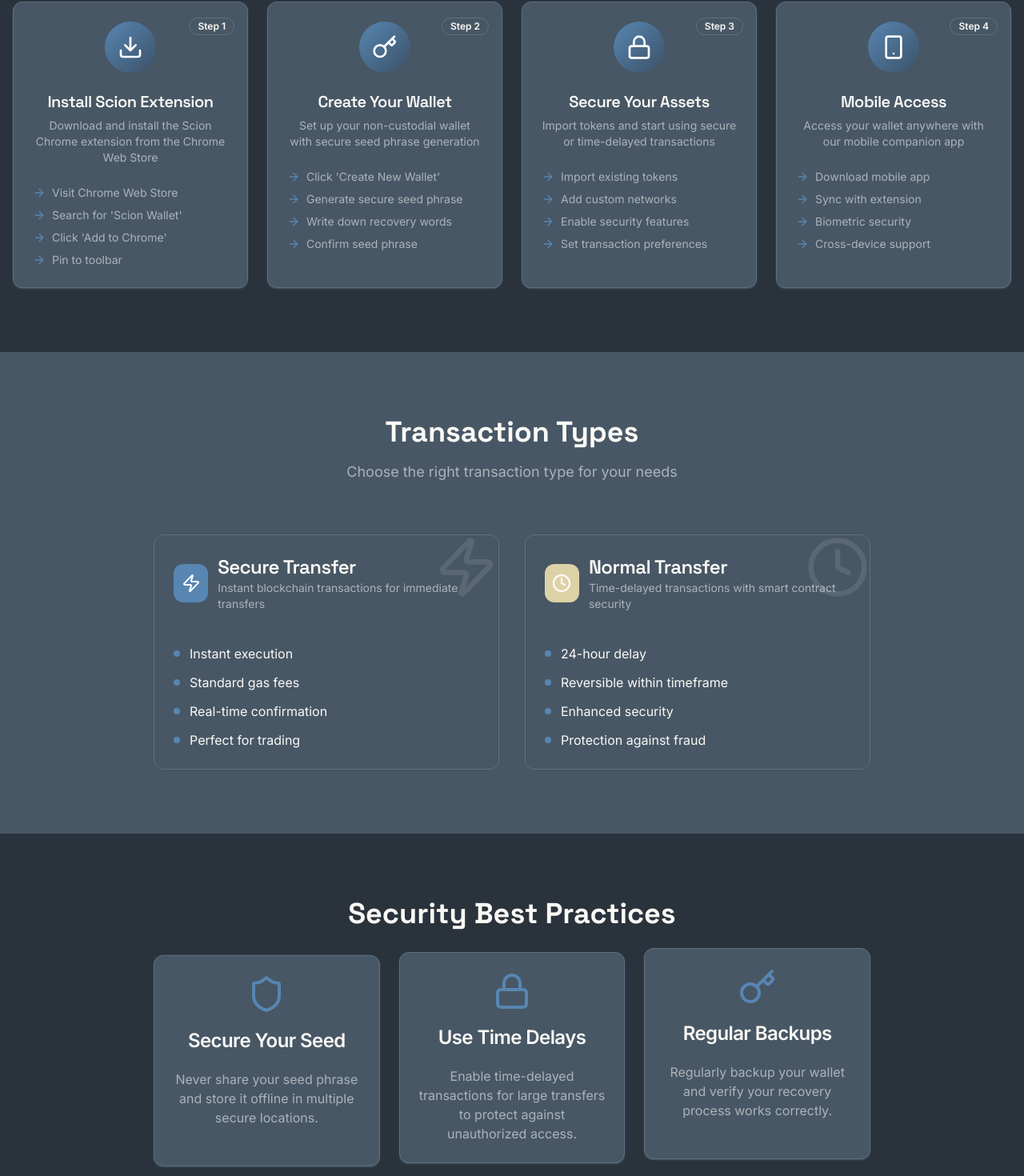
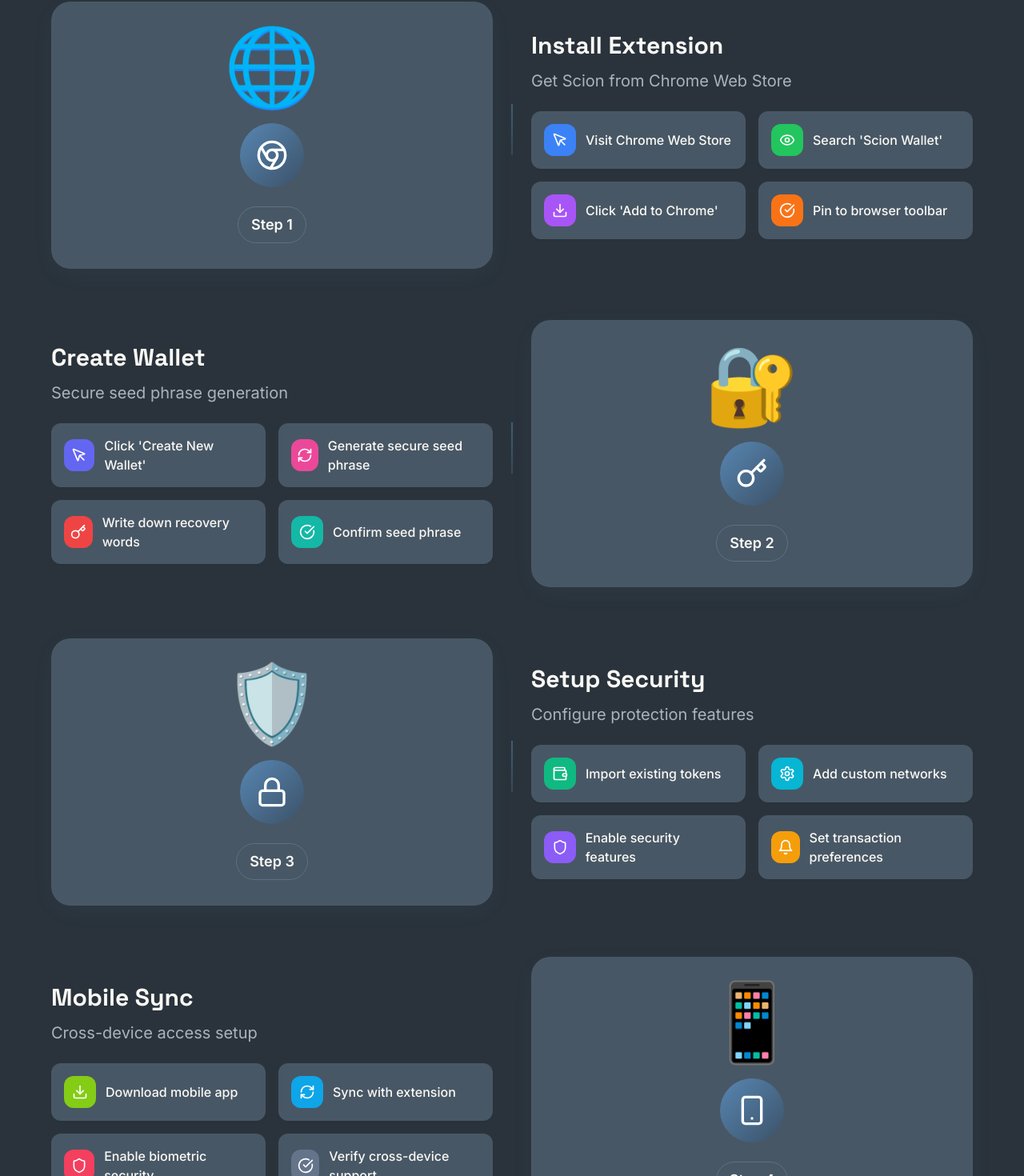
Before and after one commit to amishi02/gatekeeper-wallet-landing, a React (Vite) app: page /guide in a window 1280 px wide. Shown: the part 564-2034 px from the top of the page at 80% size. Built offline with nearby package versions, Linux system fonts and the light colour scheme.

Commit message:
Refine About and Guide pages
Remove "Meet the Team" section from the About page. Enhance the Usage Guide page with more visual, step-by-step instructions for better user understanding.

```diff
--- a/src/pages/Guide.tsx
+++ b/src/pages/Guide.tsx
@@ -3,205 +3,357 @@ import Navigation from '@/components/Navigation';
 import { Card, CardContent, CardDescription, CardHeader, CardTitle } from '@/components/ui/card';
 import { Badge } from '@/components/ui/badge';
 import { Button } from '@/components/ui/button';
-import { Shield, Clock, Zap, ArrowRight, Download, Key, Lock, Smartphone } from 'lucide-react';
+import { Shield, Clock, Zap, ArrowRight, Download, Key, Lock, Smartphone, Chrome, Wallet, Settings, CheckCircle, MousePointer, Eye, RefreshCw, Bell } from 'lucide-react';
 
 const Guide = () => {
-  const steps = [
+  const visualSteps = [
     {
-      title: "Install Scion Extension",
-      description: "Download and install the Scion Chrome extension from the Chrome Web Store",
-      icon: Download,
-      details: ["Visit Chrome Web Store", "Search for 'Scion Wallet'", "Click 'Add to Chrome'", "Pin to toolbar"]
+      step: 1,
+      title: "Install Extension",
+      description: "Get Scion from Chrome Web Store",
+      icon: Chrome,
+      visual: "🌐",
+      actions: [
+        { icon: MousePointer, text: "Visit Chrome Web Store", color: "bg-blue-500" },
+        { icon: Eye, text: "Search 'Scion Wallet'", color: "bg-green-500" },
+        { icon: Download, text: "Click 'Add to Chrome'", color: "bg-purple-500" },
+        { icon: CheckCircle, text: "Pin to browser toolbar", color: "bg-orange-500" }
+      ]
     },
     {
-      title: "Create Your Wallet",
-      description: "Set up your non-custodial wallet with secure seed phrase generation",
+      step: 2,
+      title: "Create Wallet",
+      description: "Secure seed phrase generation",
       icon: Key,
-      details: ["Click 'Create New Wallet'", "Generate secure seed phrase", "Write down recovery words", "Confirm seed phrase"]
+      visual: "🔐",
+      actions: [
+        { icon: MousePointer, text: "Click 'Create New Wallet'", color: "bg-indigo-500" },
+        { icon: RefreshCw, text: "Generate secure seed phrase", color: "bg-pink-500" },
+        { icon: Key, text: "Write down recovery words", color: "bg-red-500" },
+        { icon: CheckCircle, text: "Confirm seed phrase", color: "bg-teal-500" }
+      ]
     },
     {
-      title: "Secure Your Assets",
-      description: "Import tokens and start using secure or time-delayed transactions",
+      step: 3,
+      title: "Setup Security",
+      description: "Configure protection features",
       icon: Lock,
-      details: ["Import existing tokens", "Add custom networks", "Enable security features", "Set transaction preferences"]
+      visual: "🛡️",
+      actions: [
+        { icon: Wallet, text: "Import existing tokens", color: "bg-emerald-500" },
+        { icon: Settings, text: "Add custom networks", color: "bg-cyan-500" },
+        { icon: Shield, text: "Enable security features", color: "bg-violet-500" },
+        { icon: Bell, text: "Set transaction preferences", color: "bg-amber-500" }
+      ]
     },
     {
-      title: "Mobile Access",
-      description: "Access your wallet anywhere with our mobile companion app",
+      step: 4,
+      title: "Mobile Sync",
+      description: "Cross-device access setup",
       icon: Smartphone,
-      details: ["Download mobile app", "Sync with extension", "Biometric security", "Cross-device support"]
+      visual: "📱",
+      actions: [
+        { icon: Download, text: "Download mobile app", color: "bg-lime-500" },
+        { icon: RefreshCw, text: "Sync with extension", color: "bg-sky-500" },
+        { icon: Shield, text: "Enable biometric security", color: "bg-rose-500" },
+        { icon: CheckCircle, text: "Verify cross-device support", color: "bg-slate-500" }
+      ]
     }
   ];
 
-  const transactionTypes = [
+  const transactionVisual = [
+    {
+      type: "Instant Transfer",
+      icon: Zap,
+      description: "Immediate blockchain execution",
+      visual: "⚡",
+      speed: "< 1 second",
+      security: "Standard",
+      useCase: "Daily transactions & trading",
+      color: "gradient-primary",
+      features: [
+        { icon: Zap, text: "Lightning fast execution" },
+        { icon: CheckCircle, text: "Real-time confirmation" },
+        { icon: Wallet, text: "Perfect for trading" }
+      ]
+    },
     {
       type: "Secure Transfer",
-      icon: Zap,
-      description: "Instant blockchain transactions for immediate transfers",
-      features: ["Instant execution", "Standard gas fees", "Real-time confirmation", "Perfect for trading"],
-      color: "text-primary"
-    },
-    {
-      type: "Normal Transfer",
       icon: Clock,
-      description: "Time-delayed transactions with smart contract security",
-      features: ["24-hour delay", "Reversible within timeframe", "Enhanced security", "Protection against fraud"],
-      color: "text-secondary-dark"
+      description: "Time-delayed with smart contract protection",
+      visual: "🕐",
+      speed: "24 hours",
+      security: "Enhanced",
+      useCase: "Large transfers & savings",
+      color: "bg-gradient-to-r from-secondary to-secondary-dark",
+      features: [
+        { icon: Clock, text: "24-hour safety window" },
+        { icon: RefreshCw, text: "Reversible if needed" },
+        { icon: Shield, text: "Fraud protection" }
+      ]
     }
   ];
 
   return (
     <div className="min-h-screen">
       <Navigation />
+
       {/* Hero Section */}
-      <section className="gradient-hero py-20">
-        <div className="container mx-auto px-4 text-center">
+      <section className="gradient-hero py-20 relative overflow-hidden">
+        <div className="absolute inset-0 bg-gradient-to-br from-transparent via-white/5 to-white/10" />
+        <div className="container mx-auto px-4 text-center relative z-10">
           <div className="animate-fade-in-up">
             <Badge variant="secondary" className="mb-4 animate-glow">
               <Shield className="w-4 h-4 mr-2" />
-              Complete Usage Guide
+              Visual Setup Guide
             </Badge>
-            <h1 className="text-4xl md:text-6xl font-space-grotesk font-bold text-foreground mb-6">
+            <h1 className="text-4xl md:text-6xl font-space-grotesk font-bold text-white mb-6">
               Master Your{' '}
               <span className="bg-gradient-to-r from-secondary to-secondary-dark bg-clip-text text-transparent">
                 Scion Wallet
               </span>
             </h1>
-            <p className="text-xl text-muted-foreground max-w-3xl mx-auto">
-              Learn how to use Scion's advanced features for secure, non-custodial cryptocurrency management
+            <p className="text-xl text-white/80 max-w-3xl mx-auto">
+              Visual step-by-step guide to securely set up and use your non-custodial cryptocurrency wallet
             </p>
           </div>
         </div>
       </section>
 
-      {/* Getting Started Steps */}
+      {/* Visual Setup Flow */}
       <section className="py-20 bg-background">
         <div className="container mx-auto px-4">
           <div className="text-center mb-16 animate-fade-in">
             <h2 className="text-3xl md:text-4xl font-space-grotesk font-bold text-foreground mb-4">
-              Getting Started
+              Quick Visual Setup
             </h2>
             <p className="text-lg text-muted-foreground">
-              Follow these simple steps to set up your Scion wallet
+              Follow the visual cues - no complex reading required
             </p>
           </div>
 
-          <div className="grid md:grid-cols-2 lg:grid-cols-4 gap-6">
-            {steps.map((step, index) => (
-              <Card key={index} className="relative overflow-hidden group hover-scale animate-slide-in-left shadow-card" style={{animationDelay: `${index * 0.2}s`}}>
-                <CardHeader className="text-center">
-                  <div className="w-16 h-16 gradient-primary rounded-full flex items-center justify-center mx-auto mb-4 group-hover:animate-bounce-gentle">
-                    <step.icon className="w-8 h-8 text-white" />
+          {/* Progress Flow */}
+          <div className="max-w-6xl mx-auto">
+            {visualSteps.map((step, index) => (
+              <div key={step.step} className="relative mb-16 last:mb-0">
+                {/* Connection Line */}
+                {index < visualSteps.length - 1 && (
+                  <div className="absolute left-1/2 top-32 w-px h-16 bg-gradient-to-b from-primary to-primary/50 transform -translate-x-1/2 z-0" />
+                )}
+
+                <div className={`grid lg:grid-cols-2 gap-12 items-center ${index % 2 === 0 ? '' : 'lg:grid-flow-col-dense'}`}>
+                  {/* Visual Side */}
+                  <div className={`relative ${index % 2 === 0 ? 'lg:order-1' : 'lg:order-2'}`}>
+                    <div className="bg-card rounded-3xl p-8 shadow-card hover:shadow-glow transition-all duration-500 text-center group">
+                      <div className="text-8xl mb-6 group-hover:scale-110 transition-transform duration-300">
+                        {step.visual}
+                      </div>
+                      <div className="w-20 h-20 gradient-primary rounded-full flex items-center justify-center mx-auto mb-6 group-hover:animate-pulse">
+                        <step.icon className="w-10 h-10 text-white" />
+                      </div>
+                      <Badge variant="outline" className="text-lg px-4 py-2">
+                        Step {step.step}
+                      </Badge>
+                    </div>
                   </div>
-                  <CardTitle className="text-xl font-space-grotesk">{step.title}</CardTitle>
-                  <CardDescription>{step.description}</CardDescription>
+
+                  {/* Instructions Side */}
+                  <div className={`${index % 2 === 0 ? 'lg:order-2' : 'lg:order-1'}`}>
+                    <div className="space-y-6">
+                      <div>
+                        <h3 className="text-3xl font-space-grotesk font-bold text-foreground mb-3">
+                          {step.title}
+                        </h3>
+                        <p className="text-xl text-muted-foreground mb-6">
+                          {step.description}
+                        </p>
+                      </div>
+
+                      {/* Action Items */}
+                      <div className="grid sm:grid-cols-2 gap-4">
+                        {step.actions.map((action, actionIndex) => (
+                          <div
+                            key={actionIndex}
+                            className="flex items-center space-x-3 p-4 bg-card rounded-xl shadow-sm hover:shadow-md transition-all duration-200 group"
+                          >
+                            <div className={`w-10 h-10 ${action.color} rounded-lg flex items-center justify-center group-hover:scale-110 transition-transform`}>
+                              <action.icon className="w-5 h-5 text-white" />
+                            </div>
+                            <span className="text-foreground font-medium">{action.text}</span>
+                          </div>
+                        ))}
+                      </div>
+                    </div>
+                  </div>
+                </div>
+              </div>
+            ))}
+          </div>
+        </div>
+      </section>
+
+      {/* Transaction Types Visual Comparison */}
+      <section className="py-20 bg-gradient-to-br from-secondary/10 to-accent/10">
+        <div className="container mx-auto px-4">
+          <div className="text-center mb-16 animate-fade-in">
+            <h2 className="text-3xl md:text-4xl font-space-grotesk font-bold text-foreground mb-4">
+              Choose Your Transaction Type
+            </h2>
+            <p className="text-lg text-muted-foreground">
+              Visual comparison to help you decide
+            </p>
+          </div>
+
+          <div className="grid lg:grid-cols-2 gap-8 max-w-6xl mx-auto">
+            {transactionVisual.map((type, index) => (
+              <Card key={index} className="relative overflow-hidden hover-scale shadow-card bg-card/50 backdrop-blur-sm border-2 hover:border-primary/30 transition-all duration-300">
+                <CardHeader className="text-center pb-6">
+                  <div className="text-6xl mb-4">{type.visual}</div>
+                  <div className={`w-16 h-16 ${type.color} rounded-2xl flex items-center justify-center mx-auto mb-4`}>
+                    <type.icon className="w-8 h-8 text-white" />
+                  </div>
+                  <CardTitle className="text-2xl font-space-grotesk">{type.type}</CardTitle>
+                  <CardDescription className="text-lg">{type.description}</CardDescription>
                 </CardHeader>
-                <CardContent>
-                  <ul className="space-y-2">
-                    {step.details.map((detail, idx) => (
-                      <li key={idx} className="flex items-center text-sm text-muted-foreground">
-                        <ArrowRight className="w-4 h-4 mr-2 text-primary" />
-                        {detail}
-                      </li>
+
+                <CardContent className="space-y-6">
+                  {/* Speed & Security Indicators */}
+                  <div className="grid grid-cols-2 gap-4">
+                    <div className="text-center p-4 bg-background/50 rounded-xl">
+                      <div className="text-2xl font-bold text-primary mb-1">{type.speed}</div>
+                      <div className="text-sm text-muted-foreground">Speed</div>
+                    </div>
+                    <div className="text-center p-4 bg-background/50 rounded-xl">
+                      <div className="text-2xl font-bold text-secondary mb-1">{type.security}</div>
+                      <div className="text-sm text-muted-foreground">Security</div>
+                    </div>
+                  </div>
+
+                  {/* Use Case */}
+                  <div className="text-center p-4 bg-primary/10 rounded-xl">
+                    <div className="text-foreground font-semibold">{type.useCase}</div>
+                  </div>
+
+                  {/* Features */}
+                  <div className="space-y-3">
+                    {type.features.map((feature, idx) => (
+                      <div key={idx} className="flex items-center space-x-3">
+                        <div className="w-8 h-8 bg-primary/20 rounded-lg flex items-center justify-center">
+                          <feature.icon className="w-4 h-4 text-primary" />
+                        </div>
+                        <span className="text-foreground">{feature.text}</span>
+                      </div>
                     ))}
-                  </ul>
+                  </div>
                 </CardContent>
-                <div className="absolute top-4 right-4">
-                  <Badge variant="outline" className="text-xs">
-                    Step {index + 1}
-                  </Badge>
-                </div>
               </Card>
             ))}
           </div>
         </div>
       </section>
 
-      {/* Transaction Types */}
-      <section className="py-20 bg-card">
+      {/* Security Visual Checklist */}
+      <section className="py-20 bg-background">
         <div className="container mx-auto px-4">
           <div className="text-center mb-16 animate-fade-in">
             <h2 className="text-3xl md:text-4xl font-space-grotesk font-bold text-foreground mb-4">
-              Transaction Types
+              Security Checklist
             </h2>
-            <p className="text-lg text-muted-foreground">
-              Choose the right transaction type for your needs
+            <p className="text-lg text-muted-foreground mb-8">
+              Essential security practices visualized
             </p>
           </div>
 
-          <div className="grid md:grid-cols-2 gap-8 max-w-4xl mx-auto">
-            {transactionTypes.map((type, index) => (
-              <Card key={index} className="relative overflow-hidden hover-scale animate-slide-in-right shadow-card" style={{animationDelay: `${index * 0.3}s`}}>
-                <CardHeader>
-                  <div className="flex items-center space-x-3 mb-4">
-                    <div className={`w-12 h-12 rounded-lg flex items-center justify-center ${type.color === 'text-primary' ? 'bg-primary' : 'bg-secondary'}`}>
-                      <type.icon className="w-6 h-6 text-white" />
+          <div className="max-w-4xl mx-auto">
+            <div className="grid md:grid-cols-3 gap-8 mb-12">
+              <Card className="hover-scale shadow-card text-center group relative overflow-hidden">
+                <div className="absolute inset-0 bg-gradient-to-br from-primary/5 to-transparent" />
+                <CardHeader className="relative z-10">
+                  <div className="text-4xl mb-4">🔐</div>
+                  <div className="w-12 h-12 bg-primary rounded-full flex items-center justify-center mx-auto mb-4 group-hover:animate-bounce">
+                    <Shield className="w-6 h-6 text-white" />
+                  </div>
+                  <CardTitle className="text-xl">Secure Your Seed</CardTitle>
+                </CardHeader>
+                <CardContent className="relative z-10">
+                  <div className="space-y-3">
+                    <div className="flex items-center justify-center space-x-2 text-sm">
+                      <CheckCircle className="w-4 h-4 text-green-500" />
+                      <span>Write on paper</span>
                     </div>
-                    <div>
-                      <CardTitle className="text-2xl font-space-grotesk">{type.type}</CardTitle>
-                      <CardDescription>{type.description}</CardDescription>
+                    <div className="flex items-center justify-center space-x-2 text-sm">
+                      <CheckCircle className="w-4 h-4 text-green-500" />
+                      <span>Store in safe place</span>
+                    </div>
+                    <div className="flex items-center justify-center space-x-2 text-sm">
+                      <CheckCircle className="w-4 h-4 text-green-500" />
+                      <span>Never share online</span>
                     </div>
                   </div>
-                </CardHeader>
-                <CardContent>
-                  <ul className="space-y-3">
-                    {type.features.map((feature, idx) => (
-                      <li key={idx} className="flex items-center">
-                        <div className="w-2 h-2 bg-primary rounded-full mr-3" />
-                        <span className="text-foreground">{feature}</span>
-                      </li>
-                    ))}
-                  </ul>
-                </CardContent>
-                <div className="absolute top-0 right-0 w-20 h-20 opacity-10">
-                  <type.icon className="w-full h-full" />
-                </div>
-              </Card>
-            ))}
-          </div>
-        </div>
-      </section>
-
-      {/* Security Best Practices */}
-      <section className="py-20 bg-background">
-        <div className="container mx-auto px-4 text-center">
-          <div className="animate-fade-in">
-            <h2 className="text-3xl md:text-4xl font-space-grotesk font-bold text-foreground mb-8">
-              Security Best Practices
-            </h2>
-            <div className="grid md:grid-cols-3 gap-6 max-w-4xl mx-auto mb-12">
-              <Card className="hover-scale shadow-card animate-float">
-                <CardHeader>
-                  <Shield className="w-12 h-12 text-primary mx-auto mb-4" />
-                  <CardTitle>Secure Your Seed</CardTitle>
-                </CardHeader>
-                <CardContent>
-                  <p className="text-muted-foreground">Never share your seed phrase and store it offline in multiple secure locations.</p>
                 </CardContent>
               </Card>
-              <Card className="hover-scale shadow-card animate-float" style={{animationDelay: '0.5s'}}>
-                <CardHeader>
-                  <Lock className="w-12 h-12 text-primary mx-auto mb-4" />
-                  <CardTitle>Use Time Delays</CardTitle>
+
+              <Card className="hover-scale shadow-card text-center group relative overflow-hidden">
+                <div className="absolute inset-0 bg-gradient-to-br from-secondary/5 to-transparent" />
+                <CardHeader className="relative z-10">
+                  <div className="text-4xl mb-4">⏰</div>
+                  <div className="w-12 h-12 bg-secondary rounded-full flex items-center justify-center mx-auto mb-4 group-hover:animate-bounce">
+                    <Clock className="w-6 h-6 text-white" />
+                  </div>
+                  <CardTitle className="text-xl">Use Time Delays</CardTitle>
                 </CardHeader>
-                <CardContent>
-                  <p className="text-muted-foreground">Enable time-delayed transactions for large transfers to protect against unauthorized access.</p>
+                <CardContent className="relative z-10">
+                  <div className="space-y-3">
+                    <div className="flex items-center justify-center space-x-2 text-sm">
+                      <CheckCircle className="w-4 h-4 text-green-500" />
+                      <span>Large transfers</span>
+                    </div>
+                    <div className="flex items-center justify-center space-x-2 text-sm">
+                      <CheckCircle className="w-4 h-4 text-green-500" />
+                      <span>24-hour window</span>
+                    </div>
+                    <div className="flex items-center justify-center space-x-2 text-sm">
+                      <CheckCircle className="w-4 h-4 text-green-500" />
+                      <span>Cancel if needed</span>
+                    </div>
+                  </div>
                 </CardContent>
               </Card>
-              <Card className="hover-scale shadow-card animate-float" style={{animationDelay: '1s'}}>
-                <CardHeader>
-                  <Key className="w-12 h-12 text-primary mx-auto mb-4" />
-                  <CardTitle>Regular Backups</CardTitle>
+
+              <Card className="hover-scale shadow-card text-center group relative overflow-hidden">
+                <div className="absolute inset-0 bg-gradient-to-br from-accent/5 to-transparent" />
+                <CardHeader className="relative z-10">
+                  <div className="text-4xl mb-4">💾</div>
+                  <div className="w-12 h-12 bg-accent rounded-full flex items-center justify-center mx-auto mb-4 group-hover:animate-bounce">
+                    <Key className="w-6 h-6 text-white" />
+                  </div>
+                  <CardTitle className="text-xl">Regular Backups</CardTitle>
                 </CardHeader>
-                <CardContent>
-                  <p className="text-muted-foreground">Regularly backup your wallet and verify your recovery process works correctly.</p>
+                <CardContent className="relative z-10">
+                  <div className="space-y-3">
+                    <div className="flex items-center justify-center space-x-2 text-sm">
+                      <CheckCircle className="w-4 h-4 text-green-500" />
+                      <span>Multiple copies</span>
+                    </div>
+                    <div className="flex items-center justify-center space-x-2 text-sm">
+                      <CheckCircle className="w-4 h-4 text-green-500" />
+                      <span>Test recovery</span>
+                    </div>
+                    <div className="flex items-center justify-center space-x-2 text-sm">
+                      <CheckCircle className="w-4 h-4 text-green-500" />
+                      <span>Update regularly</span>
+                    </div>
+                  </div>
                 </CardContent>
               </Card>
             </div>
-            <Button variant="secondary" size="lg" className="group">
-              <Download className="w-5 h-5 mr-2 group-hover:scale-110 transition-transform" />
-              Download Security Checklist
-            </Button>
+
+            <div className="text-center">
+              <Button variant="secondary" size="lg" className="group">
+                <Download className="w-5 h-5 mr-2 group-hover:scale-110 transition-transform" />
+                Download Complete Security Guide
+              </Button>
+            </div>
           </div>
         </div>
       </section>
```
Also changed, not shown: src/pages/About.tsx (+0 -50 lines).
